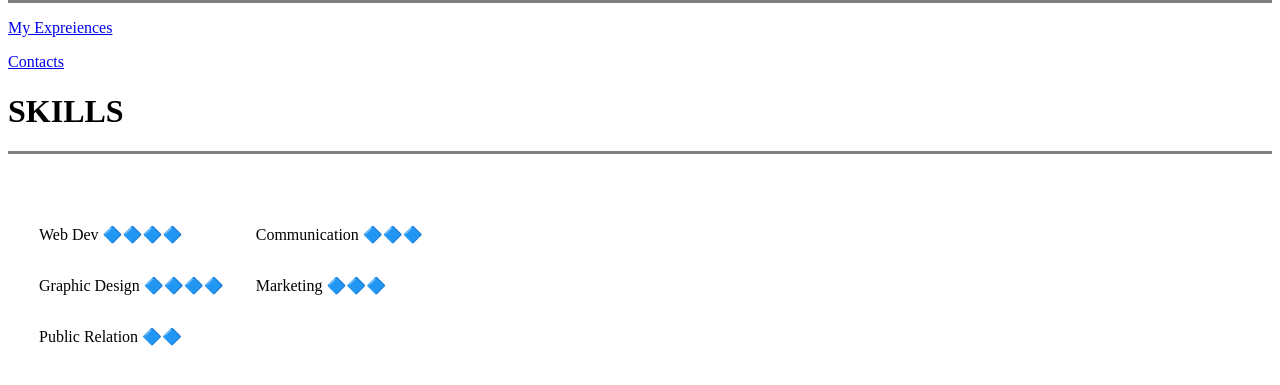
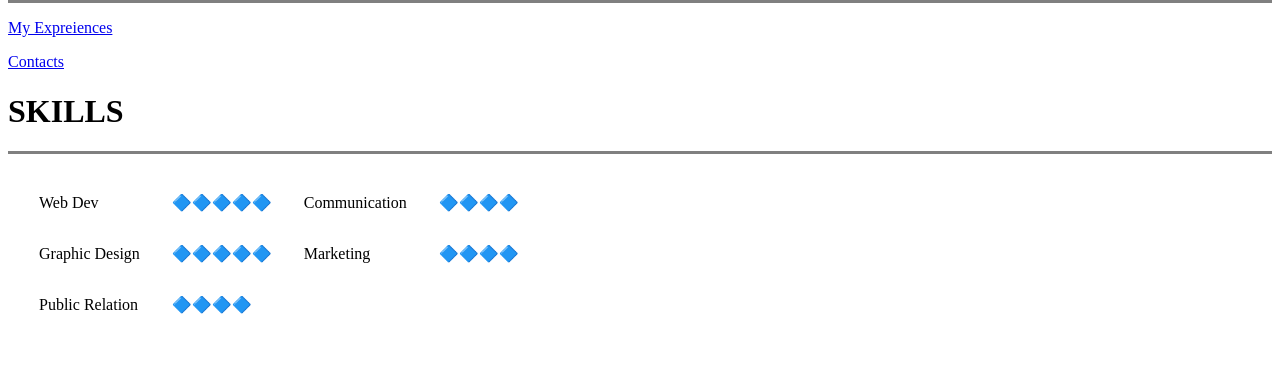
Before and after one commit to b-b-carl/Kariuki_html_bs_cv, a plain HTML site: page index.html in a window 1280 px wide. Shown: the part 671-1056 px from the top of the page. After the commit the page ends 1024 px from the top, so only its background shows below. Drawn offline with Linux system fonts and the light colour scheme.

Commit message:
Update index.html
Table changes

```diff
--- a/index.html
+++ b/index.html
@@ -38,22 +38,21 @@
 <h1>SKILLS</h1>
 <hr size="3" noshade>
 <table cellspacing="30">
-  <thead>
     <tr>
-      <th></th>
-      <th></th>
-    </tr>
-  </thead>
-  <tr>
-    <td>Web Dev 🔷🔷🔷🔷</td>
-    <td>Communication 🔷🔷🔷</td>
+    <td>Web Dev</td>
+    <td>🔷🔷🔷🔷🔷</td>
+    <td>Communication</td>
+    <td>🔷🔷🔷🔷</td>
   </tr>
   <tr>
-    <td>Graphic Design 🔷🔷🔷🔷</td>
-    <td>Marketing 🔷🔷🔷</td>
+    <td>Graphic Design</td>
+    <td>🔷🔷🔷🔷🔷</td>
+    <td>Marketing</td>
+    <td>🔷🔷🔷🔷</td>
   </tr>
   <tr>
-    <td>Public Relation 🔷🔷</td>
+    <td>Public Relation</td>
+    <td>🔷🔷🔷🔷</td>
   </tr>
 </table>
   </body>
```
